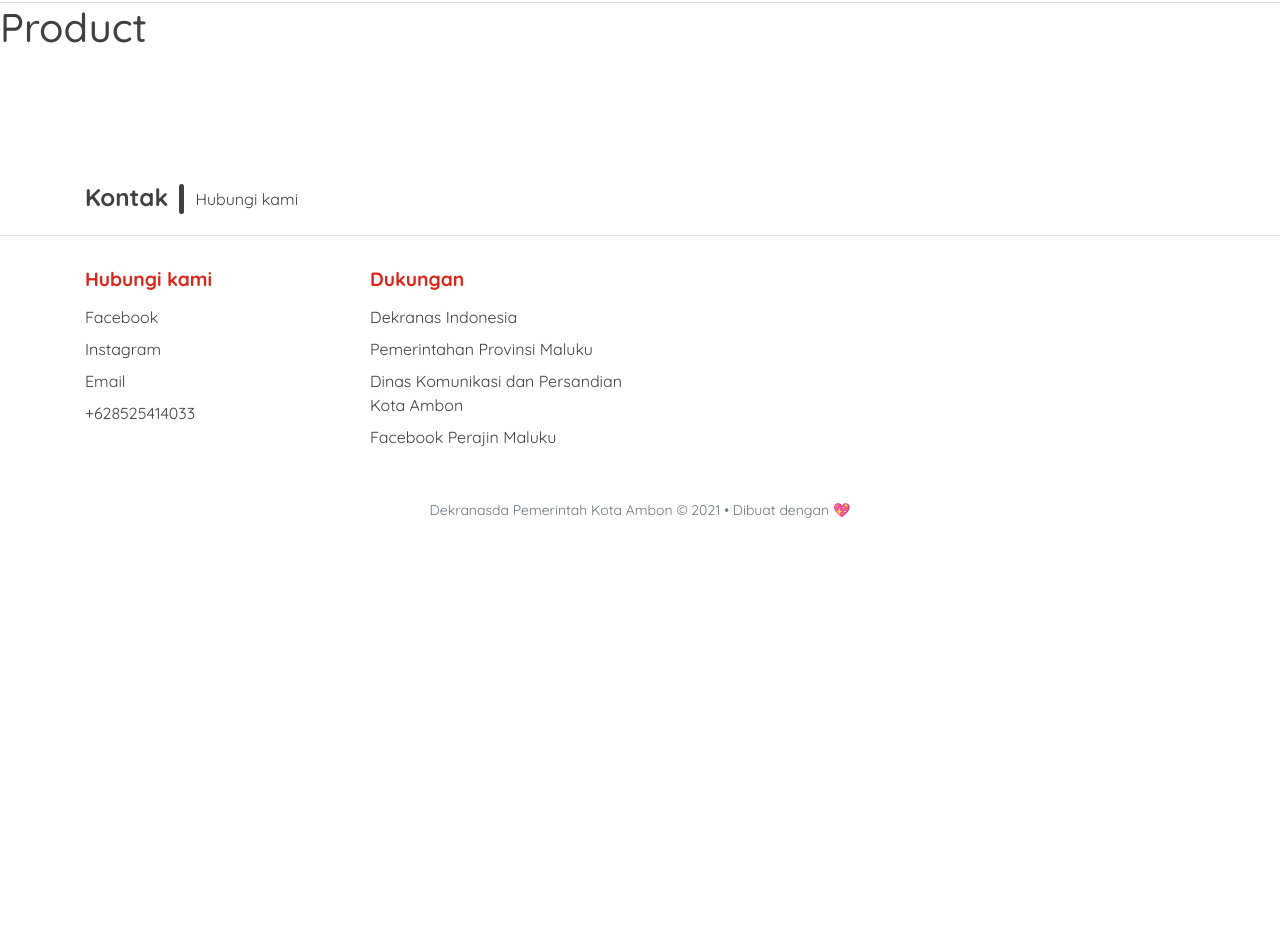
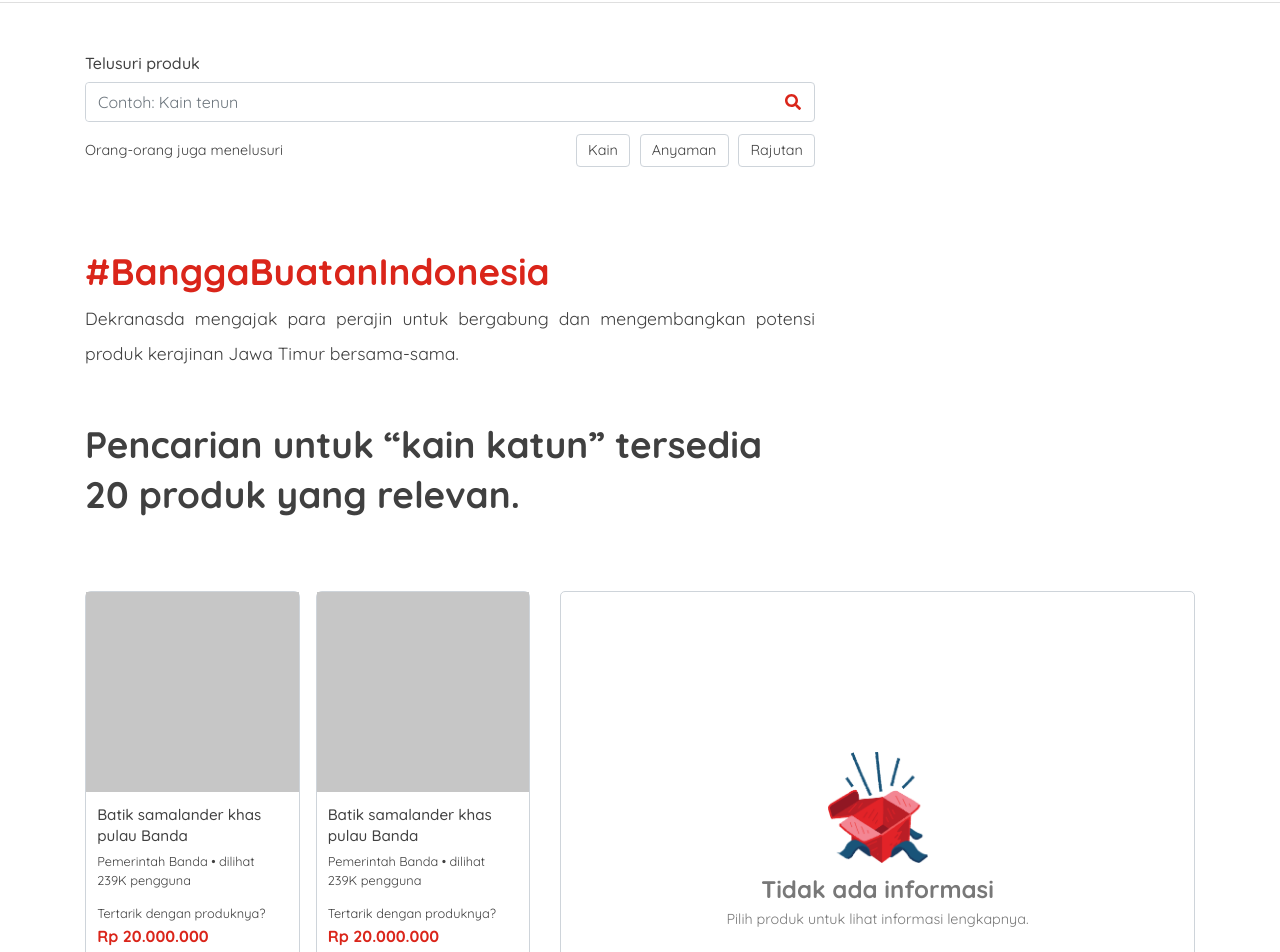
Before and after one commit to diskominfo-ambon/dekranasda, a Vue app: page /#/produk in a window 1280 px wide. Shown: the part 100-1052 px from the top of the page. Before the commit the page ends 800 px from the top, so only its background shows below. Built offline with nearby package versions, Linux system fonts and the light colour scheme.

Commit message:
menambahkan halaman produk

```diff
--- a/src/assets/sass/_globals.scss
+++ b/src/assets/sass/_globals.scss
@@ -8,7 +8,7 @@ html, body {
   overflow-x: hidden;
 }
 
-h1, h2, h3, h4, h5, h6, p, span, blockquote, li, small {
+h1, h2, h3, h4, h5, h6, p, span, blockquote, li, small, label, fieldset, legend, input, textarea {
   color: $dark;
   font-family: 'Quicksand', sans-serif;
 }
@@ -175,3 +175,124 @@ h1, h2, h3, h4, h5, h6, p, span, blockquote, li, small {
   }
 
 }
+
+.badges {
+  display: flex;
+
+  .badge {
+    margin-right: .6rem;
+    padding: .5rem .7rem;
+    font-size: .9rem;
+    font-weight: 400;
+    background-color: $white;
+    border: 1px solid #ced4da;
+    color: $dark;
+
+    &:last-child {
+      margin: 0;
+    }
+  }
+}
+
+.product {
+  &-card {
+    border: 1px solid #ced4da;
+    border-radius: 6px;
+
+    &__header {
+      background-color: $light;
+      height: 12.5rem;
+
+      @include breakpoint-down(medium) {
+        height: 15rem;
+      }
+      @include breakpoint-down(small) {
+        height: 22rem;
+      }
+
+    }
+    &__body {
+      padding: .7rem;
+      @include breakpoint-down(small) {
+       padding: 1rem 1.5rem;
+      }
+      &-title {
+        font-size: .95rem;
+        line-height: 21px;
+        margin: 0;
+        margin-bottom: .4rem;
+
+        @include breakpoint-down(small) {
+          font-size: 1rem;
+          margin-bottom: .6rem;
+          line-height: 26px;
+          font-weight: 500;
+        }
+      }
+      &-published {
+        font-size: .8rem;
+        line-height: 19px;
+        display: block;
+        @include breakpoint-down(small) {
+          font-size: .98rem;
+          line-height: 25px;
+        }
+      }
+
+      &-price {
+        margin-top: .6rem;
+        @include breakpoint-down(small) {
+          margin-top: 1rem;
+        }
+        span {
+          font-size: .8rem;
+
+          @include breakpoint-down(small) {
+            font-size: .98rem;
+          }
+        }
+        p {
+          font-weight: 700;
+          margin: 0;
+          color: $primary;
+          @include breakpoint-down(small) {
+            font-size: 1.1rem;
+            margin-top: .4rem;
+          }
+        }
+      }
+    }
+  }
+
+  &-detail {
+
+    &__placeholder {
+      border: 1px solid #ced4da;
+      border-radius: 5px;
+      height: 500px;
+      position: sticky;
+      display: flex;
+      justify-content: center;
+      align-items: center;
+      flex-direction: column;
+      top: 0px;
+
+      img {
+        width: 100px;
+        margin-bottom: .8rem;
+      }
+      h1 {
+        font-size: 1.5rem;
+        font-weight: 700;
+        color: $gray;
+        margin: 0;
+        margin-bottom: .3rem;
+      }
+      p {
+        font-size: .90rem;
+        color: $gray;
+        margin: 0;
+      }
+    }
+  }
+}
--- a/src/assets/sass/_variables.scss
+++ b/src/assets/sass/_variables.scss
@@ -6,3 +6,4 @@ $light: #C6C6C6;
 $fb_color: #1977F2;
 $wa_color: #24D366;
 $white: white;
+$gray: #787878;
--- a/src/assets/sass/product.scss
+++ b/src/assets/sass/product.scss
@@ -0,0 +1,132 @@
+@import 'variables';
+@import 'mixins';
+@import 'globals';
+
+.product {
+  &__search {
+    padding-top: 3rem;
+
+    .form {
+      &-group {
+
+        margin: 0;
+        margin-bottom: .6rem;
+
+        legend {
+          font-weight: 500;
+        }
+
+        &__with {
+          &-categories {
+            display: flex;
+            border: 1px solid #ced4da;
+            border-radius: 0.25rem;
+
+            input {
+              border: none;
+            }
+          }
+        }
+      }
+    }
+
+    .badge {
+      &-container {
+        display: flex;
+        align-items: center;
+
+        @include breakpoint-down(small) {
+          display: block;
+        }
+      }
+
+      &-title {
+        font-size: .9rem;
+        margin-right: .8rem;
+        position: relative;
+        top: .5rem;
+        flex: 1;
+      }
+    }
+  }
+
+  &__title {
+    margin-top: 5rem;
+
+    h1 {
+      color: $primary;
+      font-weight: 700;
+      font-size: 2.3rem;
+
+      @include breakpoint-down(medium) {
+        font-size: 1.5rem;
+      }
+
+      @include breakpoint-down(small) {
+        font-size: 1.3rem;
+      }
+    }
+
+    p {
+      font-size: 1.1rem;
+      line-height: 35px;
+      text-align: justify;
+
+      @include breakpoint-down(medium) {
+        text-align: left;
+        font-size: .98rem;
+        line-height: 26px;
+      }
+    }
+    .searchable {
+      margin-top: 3rem;
+
+      h2 {
+        font-weight: 700;
+        line-height: 50px;
+        font-size: 2.3rem;
+
+        @include breakpoint-down(medium) {
+          font-size: 1.8rem;
+          line-height: 35px;
+        }
+
+
+        @include breakpoint-down(medium) {
+          font-size: 1.3rem;
+          line-height: 30px;
+        }
+      }
+    }
+  }
+
+  &__content {
+    margin-top: 4rem;
+
+    .product {
+      &-lists {
+        display: grid;
+        grid-template-columns: auto auto;
+        gap: 16px;
+
+        @include breakpoint-down(medium) {
+          grid-template-columns: auto auto auto;
+        }
+
+        @include breakpoint-down(small) {
+          grid-template-columns: auto;
+        }
+      }
+
+      &-detail {
+        &__modal {
+          position: relative;
+
+          @include breakpoint-down(medium) {
+            display: none;
+          }
+        }
+      }
+    }
+  }
+}
--- /dev/null
+++ b/src/components/product-card.vue
@@ -0,0 +1,16 @@
+<template>
+<div class="product-card">
+  <div class="product-card__header"></div>
+  <div class="product-card__body">
+    <h3 class="product-card__body-title">Batik samalander khas pulau Banda</h3>
+    <span class="product-card__body-published">
+      Pemerintah Banda • dilihat 239K pengguna
+    </span>
+
+    <div class="product-card__body-price">
+      <span>Tertarik dengan produknya?</span>
+      <p>Rp 20.000.000</p>
+    </div>
+  </div>
+</div>
+</template>
--- /dev/null
+++ b/src/components/product-detail.vue
@@ -0,0 +1,14 @@
+<template>
+  <div class="product-detail">
+    <!-- Empty product -->
+    <div class="product-detail__placeholder">
+      <img :src="require('~@/assets/img/empty.png')" alt="Product empty"/>
+      <h1>
+        Tidak ada informasi
+      </h1>
+      <p>Pilih produk untuk lihat informasi lengkapnya.</p>
+    </div>
+    <!-- end -->
+
+  </div>
+</template>
--- a/src/pages/product.vue
+++ b/src/pages/product.vue
@@ -1,3 +1,106 @@
-<template functional>
-<h1>Product</h1>
+<template>
+<div>
+  <!-- search -->
+  <section class="product__search">
+    <b-container>
+      <b-row>
+        <b-col sm="12" md="8">
+          <b-form>
+            <b-form-group
+              label="Telusuri produk"
+            >
+            <div class="form-group__with-categories">
+              <b-form-input
+                placeholder="Contoh: Kain tenun"
+              />
+              <!-- categories -->
+              <!-- end -->
+
+              <!-- submit -->
+              <button class="btn text-primary">
+                <Icon icon="search"/>
+              </button>
+              <!-- end -->
+            </div>
+            </b-form-group>
+          </b-form>
+
+
+          <!-- badges -->
+          <div class="badge-container">
+            <p class="badge-title">Orang-orang juga menelusuri</p>
+            <div class="badges">
+              <b-badge>Kain</b-badge>
+              <b-badge>Anyaman</b-badge>
+              <b-badge>Rajutan</b-badge>
+            </div>
+          </div>
+          <!-- end -->
+        </b-col>
+      </b-row>
+    </b-container>
+  </section>
+  <!-- end -->
+
+  <!-- title -->
+  <section class="product__title">
+    <b-container>
+      <b-row>
+        <b-col sm="12" md="8" lg="8">
+          <h1>#BanggaBuatanIndonesia</h1>
+          <p>Dekranasda mengajak para perajin untuk bergabung dan mengembangkan potensi produk kerajinan Jawa Timur bersama-sama.</p>
+
+
+          <!-- search keyword -->
+          <div class="searchable">
+            <h2>
+              Pencarian untuk “kain katun” tersedia 20 produk yang relevan.
+            </h2>
+          </div>
+          <!-- end -->
+        </b-col>
+      </b-row>
+    </b-container>
+  </section>
+  <!-- end -->
+
+  <!-- product content -->
+  <section class="product__content">
+    <b-container>
+      <b-row>
+        <b-col cols="12" lg="5">
+          <div class="product-lists">
+            <ProductCard/>
+            <ProductCard/>
+            <ProductCard/>
+            <ProductCard/>
+          </div>
+        </b-col>
+        <b-col cols="12" lg="7">
+          <div class="product-detail__modal">
+            <ProductDetail/>
+          </div>
+        </b-col>
+      </b-row>
+    </b-container>
+  </section>
+  <!-- end -->
+</div>
 </template>
+
+<script>
+import ProductCard from '~@/components/product-card';
+import ProductDetail from '~@/components/product-detail';
+
+
+export default {
+  components: {
+    ProductCard,
+    ProductDetail
+  }
+}
+</script>
+
+<style lang="scss">
+@import '~@/assets/sass/product.scss';
+</style>
```
Also changed, not shown: src/components/badge-group.js (added, +10 -0 lines), src/components/badge.js (added, +7 -0 lines), src/assets/img/empty.png (added).
